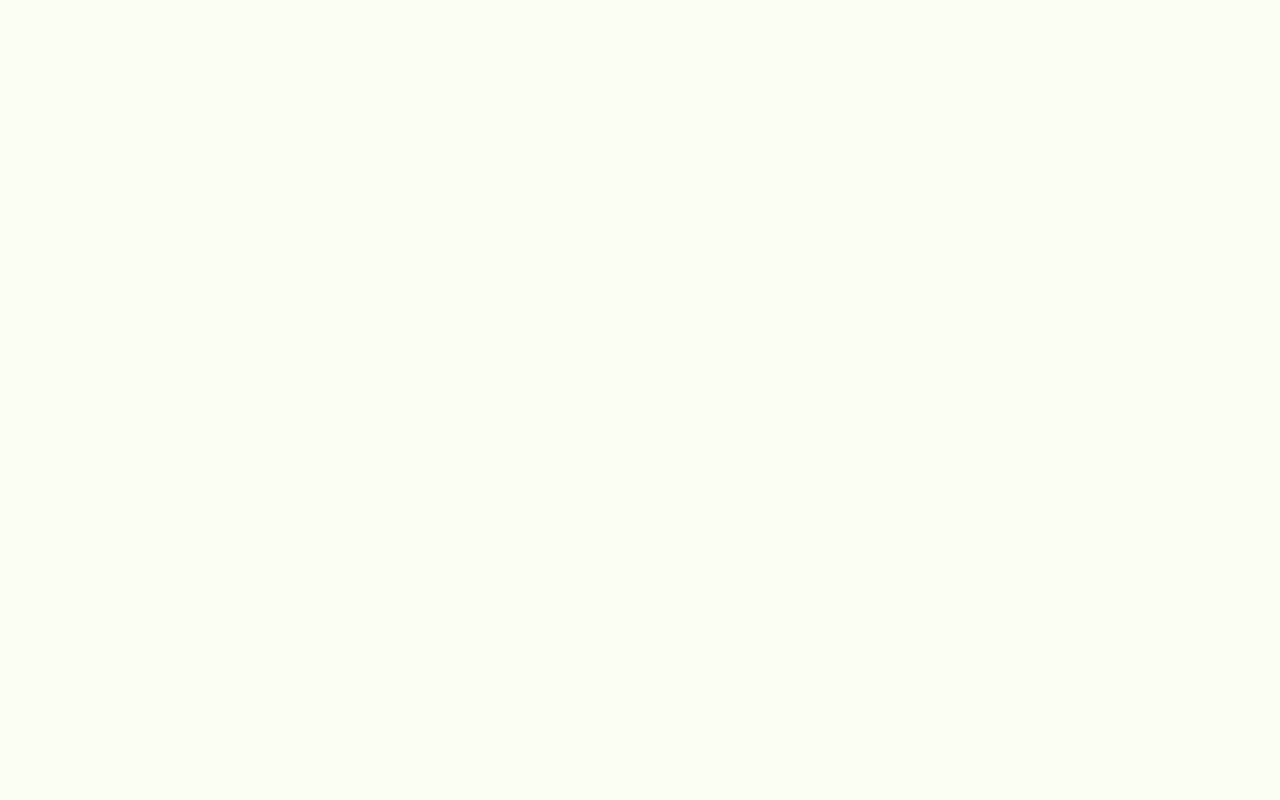
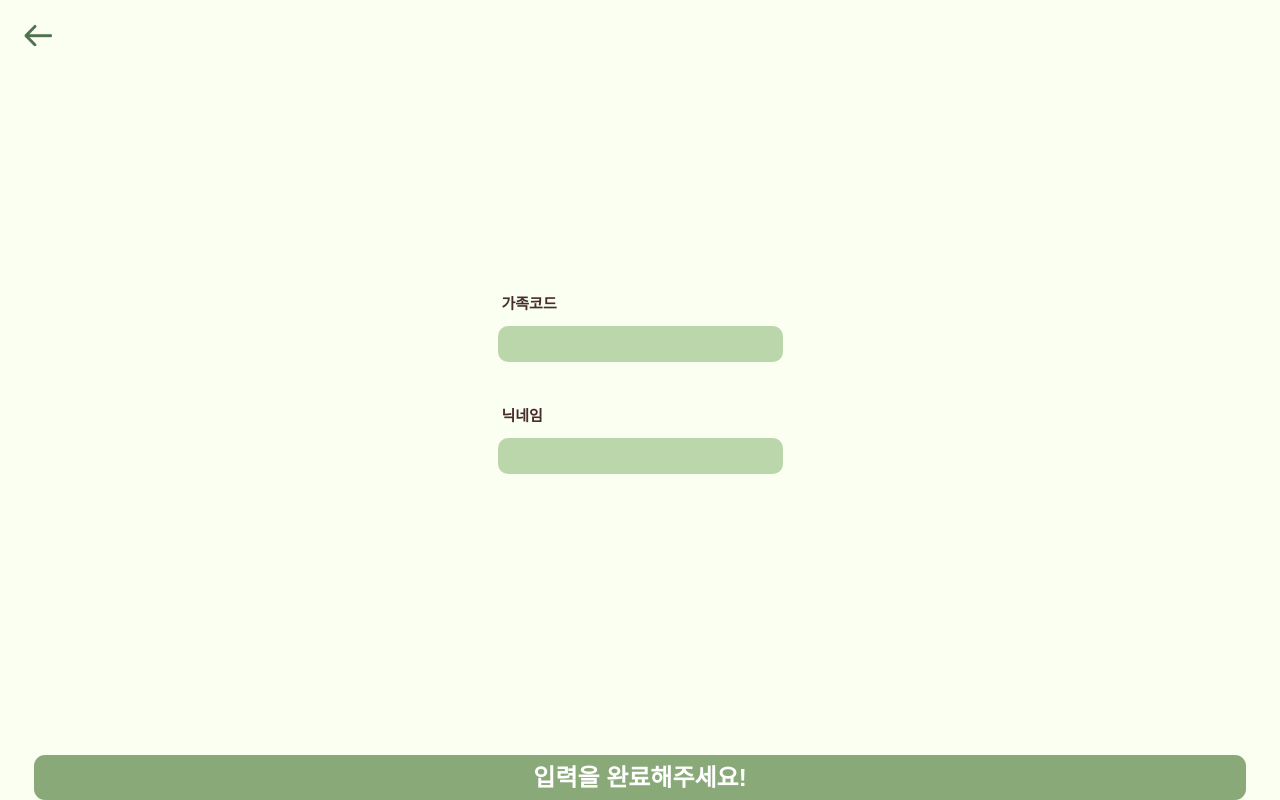
Before and after one commit to luke7231/eeho-web, a React (Create React App) app: page /login in a window 1280 px wide. Before the commit this address had no page. Built offline with nearby package versions, Linux system fonts and the light colour scheme.

Commit message:
feat: 로그인 페이지 & 진입점 생성

```diff
--- /dev/null
+++ b/src/Routes/onboarding/login/login.tsx
@@ -0,0 +1,77 @@
+import { useState } from "react";
+import styled from "styled-components";
+import FlashLoading from "../../../components/common/flash-loading";
+import Button from "../../../components/onboarding/button";
+import BackButton from "../../../components/onboarding/back-button";
+
+const Contanier = styled.div`
+    width: 100%;
+    height: 100vh;
+    display: flex;
+    flex-direction: column;
+    justify-content: center;
+    align-items: center;
+    padding: 0 64px;
+`;
+const InputContainer = styled.div``;
+const Text = styled.div`
+    display: flex;
+    height: 28px;
+    margin: 0 0 10px 4px;
+    flex-direction: column;
+    justify-content: center;
+    flex-shrink: 0;
+    color: #462d2d;
+    font-size: 15px;
+    font-style: normal;
+    font-weight: 600;
+    line-height: normal;
+`;
+const Input = styled.input`
+    background-color: #bcd6ab;
+    height: 36px;
+    border: 0;
+    width: 100%;
+    // text-align: center;
+    padding: 0 10px;
+    font-size: 20px;
+    max-width: 320px;
+    margin-bottom: 38px;
+    border-radius: 10px;
+`;
+
+const Login = () => {
+    const [loading, setLoading] = useState(false);
+    const [familyCode, setFamilyCode] = useState("");
+    const [nickName, setNickName] = useState("");
+
+    const onClickButton = () => {
+        setLoading(true);
+        console.log(familyCode);
+        console.log(nickName);
+    };
+    return (
+        <Contanier>
+            <BackButton />
+            <InputContainer>
+                <Text>가족코드</Text>
+                <Input value={familyCode} onChange={(v) => setFamilyCode(v.target.value)} />
+
+                <Text>닉네임</Text>
+                <Input value={nickName} onChange={(v) => setNickName(v.target.value)} />
+            </InputContainer>
+            {loading && <FlashLoading style={{ position: "fixed", bottom: 0 }} />}
+            {nickName.trim() === "" || familyCode.trim() == "" ? (
+                <Button text="입력을 완료해주세요!" />
+            ) : (
+                <Button
+                    text="로그인"
+                    onClick={() => {
+                        if (!loading) onClickButton();
+                    }}
+                />
+            )}
+        </Contanier>
+    );
+};
+export default Login;
--- a/src/Routes/onboarding/sign-up/index.tsx
+++ b/src/Routes/onboarding/sign-up/index.tsx
@@ -23,6 +23,12 @@ const ButtonContainer = styled.div`
     width: 100%;
     padding: 0 29px;
     gap: 17px;
+`;
+const LoginText = styled.div`
+    color: gray;
+    font-size: 16px;
+    margin-top: 70px;
+    text-decoration: underline;
 `;
 const Button = styled.div`
     width: 100%;
@@ -58,6 +64,8 @@ const SignUp = () => {
                 새로운 가족 그룹을 생성하거나, <br />
                 이미 만들어진 가족 그룹이 있다면 참가해 보세요.
             </Text>
+
+            <LoginText onClick={() => navigate("/login")}>이미 참여한 계정이 있으신가요? (로그인)</LoginText>
             <ButtonContainer>
                 <Button onClick={onClickCreateButton}>생성</Button>
                 <Button onClick={onClickParticiButton}>참여</Button>
--- a/src/router.tsx
+++ b/src/router.tsx
@@ -22,6 +22,7 @@ import UpdateProfile from "./Routes/setting/updata-profile";
 import CopyLink from "./Routes/setting/copy-link";
 import ServiceContent from "./Routes/setting/service-content";
 import Privacy from "./Routes/setting/privacy";
+import Login from "./Routes/onboarding/login/login";
 
 const Router = () => {
     const { isLoggedIn } = useAuth();
@@ -36,6 +37,7 @@ const Router = () => {
                 <Route path="/onboarding4" element={<Intro4 />} />
                 <Route path="/onboarding5" element={<Intro5 />} />
 
+                <Route path="/login" element={<Login />} />
                 <Route path="/sign-up" element={<SignUp />} />
                 <Route path="/sign-up/create" element={<CreateFamily />} />
                 <Route path="/sign-up/create/set-profile" element={<SetProfile />} />
```
